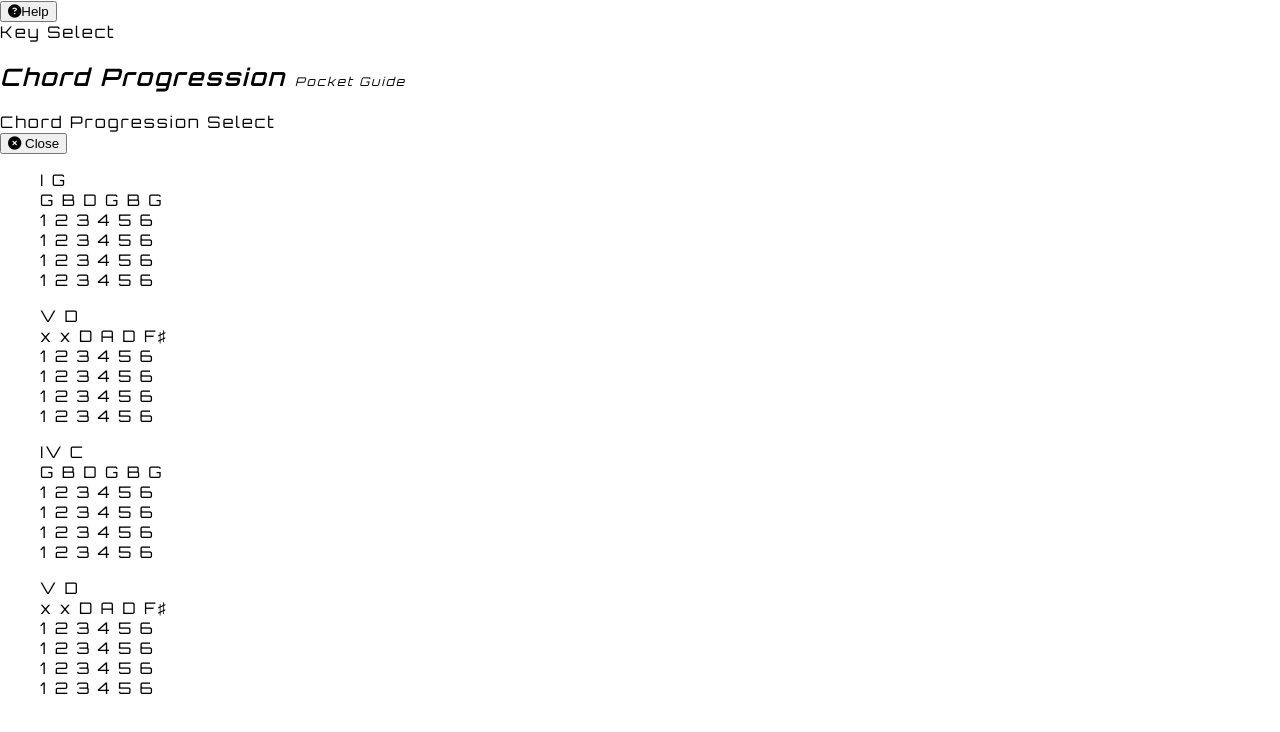
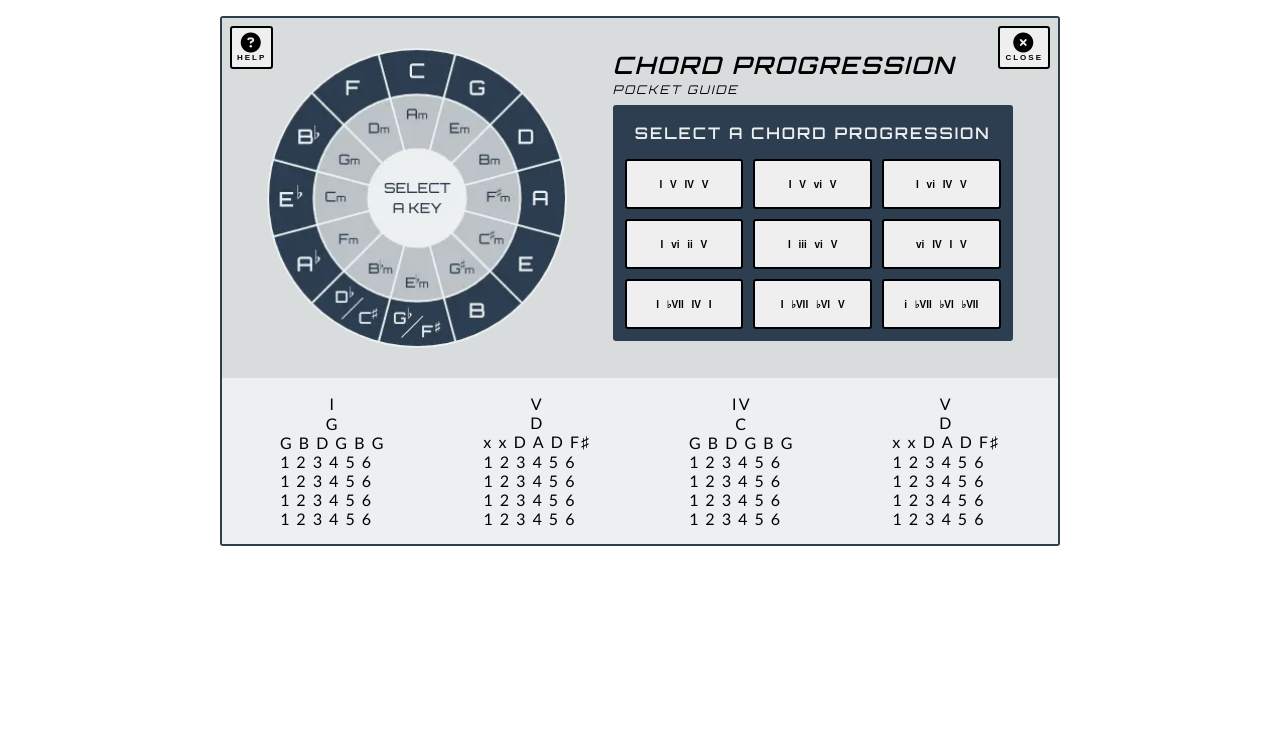
Before and after one commit to PhantomPWR/chord-progression-pocket-guide, a plain HTML site: page index.html in a window 1280 px wide. Drawn offline with Linux system fonts and the light colour scheme.

Commit message:
Initial colours & styling

```diff
--- a/assets/css/styles.css
+++ b/assets/css/styles.css
@@ -12,13 +12,7 @@ UTILITIES
 TYPOGRAPHY & COLOURS
 
 DECORATION
-   - Main Navigation
-   - Footer Links
-   - Mobile Navigation
-   - Icons
-   - Headings
-   - Form Elements & Buttons
-   - Cards
+   - Buttons
 
 SITE STRUCTURE
     - Control Area
@@ -58,12 +52,20 @@ body {
 
 /* -- TYPOGRAPHY & COLOURS -- */
 body,
+button,
 .site-title span {
     font-weight: 400;
     letter-spacing: 2px;
 }
 
-body {
+body {font-family: "Lato", sans-serif;}
+
+h1,
+h2,
+h3,
+h4,
+h5,
+h6 {
     font-family: "Orbitron", sans-serif;
 }
 
@@ -73,22 +75,146 @@ h3,
 h4,
 h5,
 h6,
-strong {
+strong,
+button {
     font-weight: 600;
+}
+
+.uppercase {
+    text-transform: uppercase;
 }
 
 .site-title {
     font-style: italic;
+    line-height: 2rem;
 }
 
 .site-title span {
     font-size: 1.2rem;
 }
 
+main,
+.chord-progression-inner {
+    background-color: #2c3e50;
+    border: 2px solid #2c3e50;
+    border-radius: 3px;
+}
+
+.help-btn,
+.close-btn {
+    font-size: 0.8rem;
+}
+
+.help-btn i,
+.close-btn i {
+    font-size: 2rem;
+}
+
+.control-area {
+    background-color: #d9dcdd;
+}
+
+.chord-progression-inner h3 {
+    color: #ecf0f1;
+    font-size: 1.6rem;
+    text-align: center;
+}
+
+.chord-progression-select button {
+    letter-spacing: 0;
+    word-spacing: 0.5rem;
+    font-size: 1rem;
+}
+
+.display-area {
+    background-color: #ecf0f1;
+}
+
+
+/* -- DECORATION -- */
+
+/* Buttons */
+button {
+    appearance: none;
+    border: 2px solid;
+    border-radius: 3px;
+}
 
 /* -- SITE STRUCTURE -- */
 
+main {
+    margin: 1em auto;
+    max-width: 840px;
+}
+
 /* Control Area */
+.control-area {
+    display: flex;
+    align-items: center;
+    justify-content: space-evenly;
+    position: relative;
+    padding: 3rem 0;
+}
+
+.key-select-container {
+    background: url(/assets/images/circle-of-fifths-key-select.webp) no-repeat scroll 0/cover;
+    height: 300px;
+    width: 300px;
+}
+
+.help-btn,
+.close-btn {
+    display: flex;
+    flex-direction: column;
+    align-items: center;
+    justify-content: space-evenly;
+    padding: 0.5rem;
+    position: absolute;
+    top: 1em;
+}
+
+.help-btn {
+    left: 1em;
+}
+
+.close-btn {
+    right: 1em;
+}
+
+.site-title {
+    margin: 0 0 0.5rem;
+}
+
+.chord-progression-container {
+    max-width: 400px;
+}
+
+.chord-progression-select .btn-row {
+    display: flex;
+    justify-content: space-evenly;
+}
+
+.chord-progression-select .btn-row:not(:first-child) {
+    margin: 1rem 0;
+}
+
+.chord-progression-select button {
+    padding: 1em;
+    height: 50px;
+    width: 30%;
+}
+
 
 
 /* Display Area */
+.display-area {
+    display: flex;
+    justify-content: space-evenly;
+}
+
+figure {
+    display: flex;
+    flex-direction: column;
+    align-items: center;
+    justify-content: space-between;
+}
--- a/index.html
+++ b/index.html
@@ -26,23 +26,46 @@
         <section id="controls" class="control-area">
 
             <!-- Help Button -->
-            <button><i class="fa-solid fa-circle-question"></i>Help</button>
+            <button class="help-btn">
+                <i class="fa-solid fa-circle-question"></i>
+                <span class="uppercase">Help</span>
+            </button>
 
             <!-- Key Select -->
             <div id="keySelect" class="key-select-container">
-                <div class="key-select-inner">Key Select</div>
+                <div class="key-select-inner"></div>
             </div>
 
             <!-- Chord Progression Select -->
             <div class="chord-progression-container">
-                <h1 class="site-title">Chord Progression <span>Pocket Guide</span></h1>
+                <h1 class="site-title uppercase">Chord Progression <span>Pocket Guide</span></h1>
+                <div class="chord-progression-inner">
                     <div id="chordProgressionSelect" class="chord-progression-select">
-                    Chord Progression Select
+                        <h3 class="uppercase">Select a chord progression</h3>
+                            <div class="btn-row">
+                                <button class="chord-progression">I V IV V</button>
+                                <button class="chord-progression">I V vi V</button>
+                                <button class="chord-progression">I vi IV V</button>
+                        </div>
+                            <div class="btn-row">
+                                <button class="chord-progression">I vi ii V</button>
+                                <button class="chord-progression">I iii vi V</button>
+                                <button class="chord-progression">vi IV I V</button>
+                        </div>
+                            <div class="btn-row">
+                                <button class="chord-progression">I ♭VII IV I</button>
+                                <button class="chord-progression">I ♭VII ♭VI V</button>
+                                <button class="chord-progression">i ♭VII ♭VI ♭VII</button>
+                        </div>
+                    </div>
                 </div>
             </div>
 
             <!-- Modal Close Button -->
-            <button id="controlAreaClose" class="close-btn"><i class="fa-solid fa-circle-xmark"></i> Close</button>
+            <button id="controlAreaClose" class="close-btn">
+                <i class="fa-solid fa-circle-xmark"></i>
+                <span class="uppercase">Close</span>
+            </button>
         </section>
         <!-- Control Area End -->
 
@@ -59,6 +82,9 @@
                 <!-- Fretboard - Chord Box Diagram 1 - Start -->
                 <div class="fretboard">
 
+                    <!-- Frets -->
+                    <div class="frets">
+
                         <!-- Note Names -->
                         <span class="label-notes">
                             <span class="note1">G</span>
@@ -68,9 +94,6 @@
                             <span class="note5">B</span>
                             <span class="note6">G</span>
                         </span>
-
-                    <!-- Frets -->
-                    <div class="frets">
 
                         <!-- Fret 1 - Start -->
                         <div class="fret1">
@@ -551,7 +574,7 @@
     </main>
 
     <!-- Google Fonts -->
-    <link href="https://fonts.googleapis.com/css?family=Orbitron:wght@400;600&display=swap" rel="stylesheet">
+    <link href="https://fonts.googleapis.com/css2?family=Lato:wght@400;700&family=Orbitron:wght@400;600&display=swap" rel="stylesheet">
     <!-- FontAwesome -->
     <script src="https://kit.fontawesome.com/7f8e3489c9.js" crossorigin="anonymous"></script>
     <!-- Main Javascript File -->
```
Lines whose indentation alone changed are shown as unchanged.
